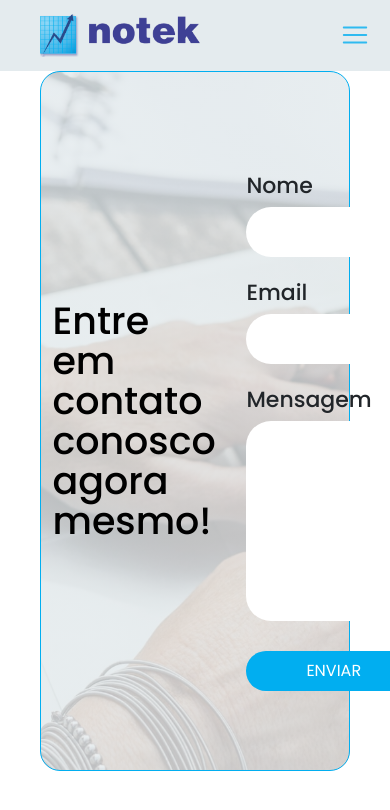
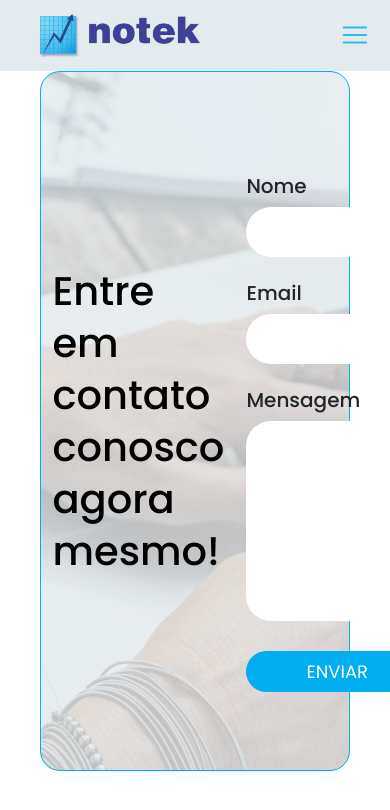
Before and after one commit to M1SS1NGHU3S/notekTemp, a React (Create React App) app: page /tabelas in a window 390 px wide. Shown: the top 810 px of the page. Built offline with nearby package versions, Linux system fonts and the light colour scheme.

Commit message:
NoticiasRow ajustes

```diff
--- a/src/index.css
+++ b/src/index.css
@@ -64,6 +64,7 @@ h3 {
     color: #ffffff;
     text-transform: uppercase;
     font-size: 22px;
+    line-height: 30px;
 }
 
 .column {
@@ -118,6 +119,7 @@ h3 {
 
     .blue-btn {
         font-size: 20px;
+        line-height: 30px;
     }
 
     .notek-container {
@@ -137,19 +139,34 @@ h3 {
     }
 }
 
-@media (max-width: 700px) {
-    .blue-btn {
+@media (max-width: 768px) {
+    p {
         font-size: 16px;
+        line-height: 30px;
+    }
+
+    a {
+        font-size: 12px;
     }
 
     h1 {
-        font-size: 38px;
-        line-height: 40px;
+        font-size: 40px;
+        line-height: 52px;
     }
 
     h2 {
         font-size: 28px;
-        line-height: 40px;
+        line-height: 52px;
+    }
+
+    h3 {
+        font-size: 20px;
+        line-height: 32px;
+    }
+
+    .blue-btn {
+        font-size: 18px;
+        line-height: 25px;
     }
 }
 
--- a/src/sections/NoticiasRow.css
+++ b/src/sections/NoticiasRow.css
@@ -57,19 +57,6 @@
     .noticias-row--column {
         width: 300px;
     }
-
-    /* .noticias-row--links{
-        margin: 20px 0 0 0;
-    }
-
-    .noticias-row--container {
-        display: grid;
-    }
-
-    .noticias-row--btn {
-        width: 280px;
-        margin: 40px auto 0 auto;
-    } */
 }
 
 @media (max-width: 992px) {
@@ -89,7 +76,20 @@
 
     .noticias-row--btn {
         width: 320px;
-        margin: 20px auto 0 auto;
+        margin: 40px auto 0 auto;
+    }
+
+    .noticias-row--links {
+        display: grid;
+        justify-content: center;
+    }
+
+    .noticias-link {
+        margin: 0;
+    }
+
+    .noticias-row--links > div:nth-child(2) {
+        margin-block: 20px;
     }
 }
 
@@ -113,4 +113,8 @@
     .noticias-row--btn {
         width: 300px;
     }
+
+    .noticias-link--title {
+        margin-left: 15px;
+    }
 }
```
